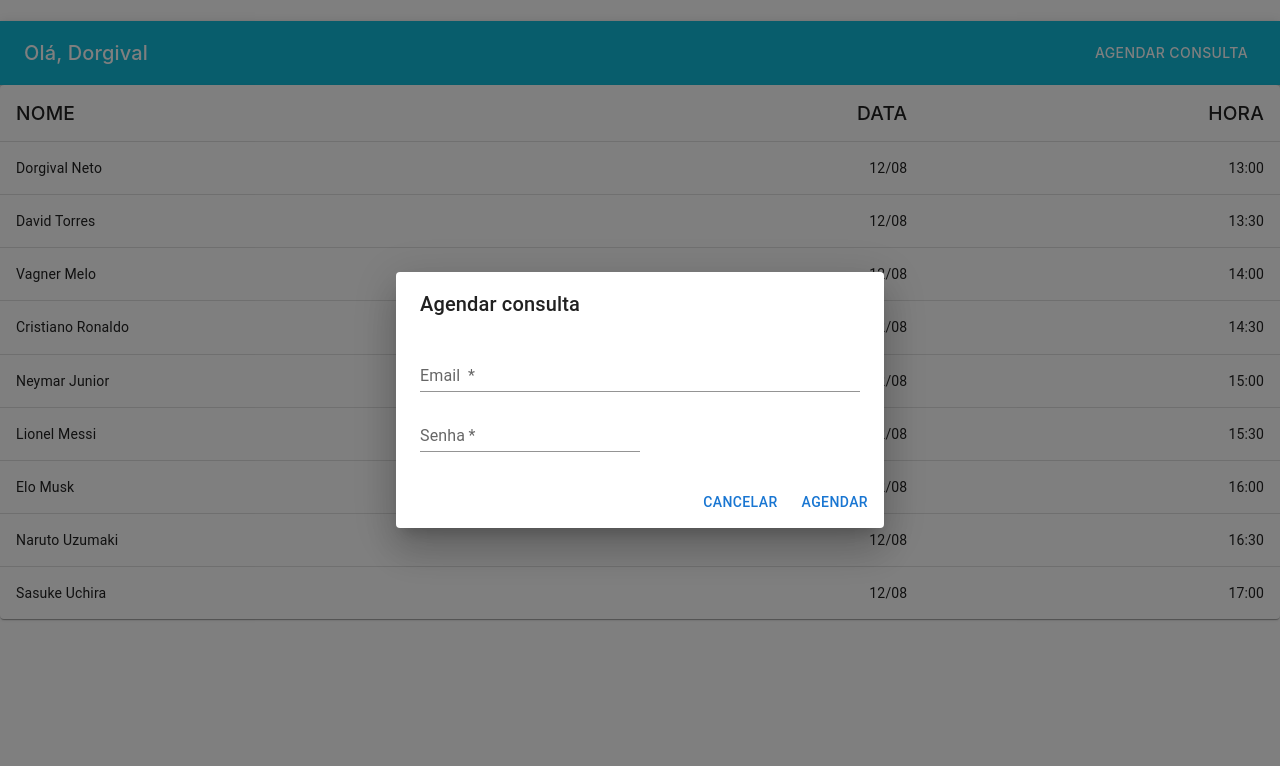
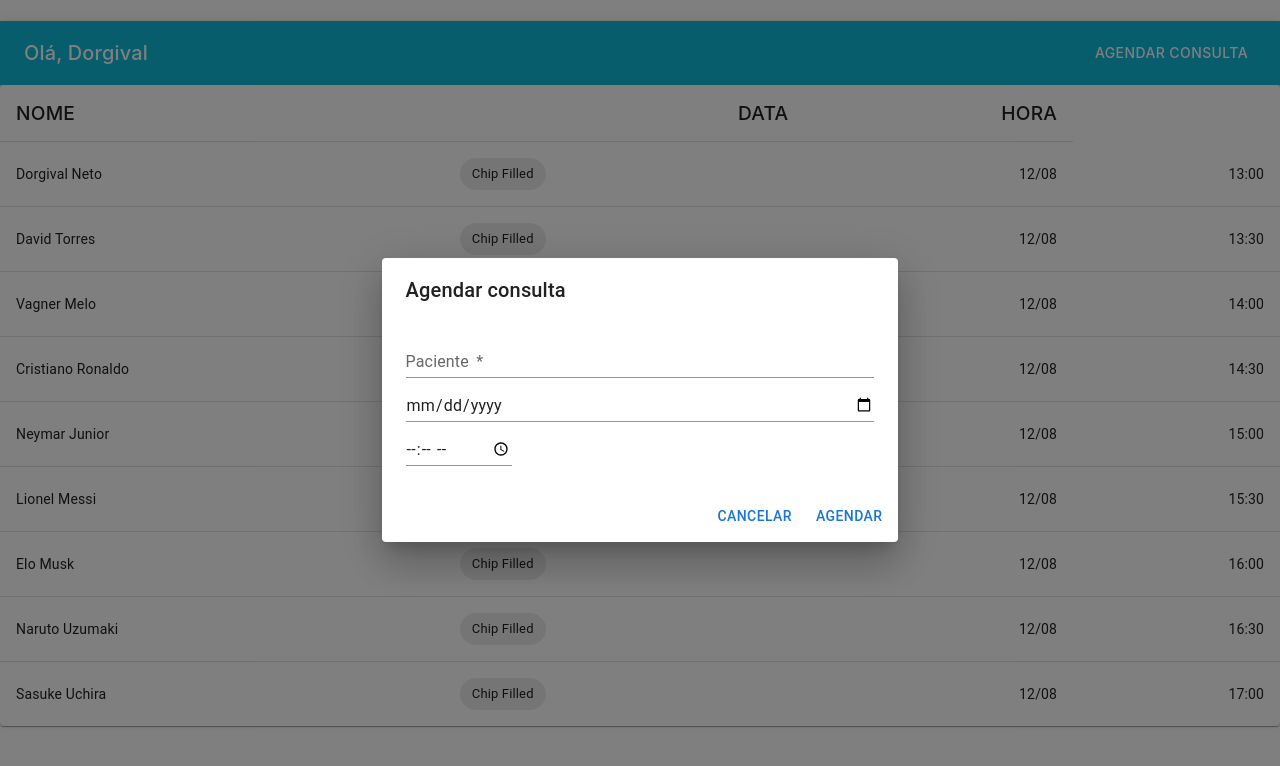
Before and after one commit to DorgivalNeto/daw2-frontend, a React (Create React App) app: page /servico in a window 1280 px wide. Both pictures are taken after a click on the button "AGENDAR CONSULTA". Shown: the top 766 px of the page. Built offline with nearby package versions, Linux system fonts and the light colour scheme.

Commit message:
Alteração
alteração na barra de navegação

```diff
--- a/src/components/BarraDeCadastro/style.css
+++ b/src/components/BarraDeCadastro/style.css
@@ -0,0 +1,3 @@
+.barra-cadastro{
+    color: rgb(27, 71, 216);
+}
--- a/src/components/BarraDeNavegacao/index.js
+++ b/src/components/BarraDeNavegacao/index.js
@@ -41,8 +41,8 @@ function BarraDeNavegacao() {
             event.preventDefault();
             const formData = new FormData(event.currentTarget);
             const formJson = Object.fromEntries(formData.entries());
-            const email = formJson.email;
-            console.log(email);
+            const Data = formJson.Data;
+            console.log(Data);
             handleClose();
           },
         }}
@@ -56,10 +56,20 @@ function BarraDeNavegacao() {
             autoFocus
             required
             margin="dense"
-            id="name"
-            name="email"
-            label="Email "
-            type="email"
+            id="Paciente"
+            name="Paciente"
+            label="Paciente "
+            type="string"
+            fullWidth
+            variant="standard"
+          />
+          <TextField
+            autoFocus
+            required
+            margin="dense"
+            id="Data"
+            name="Data"
+            type="date"
             fullWidth
             variant="standard"
           />
@@ -68,11 +78,10 @@ function BarraDeNavegacao() {
             required
             margin="dense"
             variant="standard"
-            name="password"
-            label="Senha"
-            type="password"
-            id="password"
-            autoComplete="current-password"
+            name="Horario"
+            type="time"
+            id="Horario"
+            autoComplete="current-Horario"
           />
         </DialogContent>
         <DialogActions>
--- a/src/components/CardCadastro/index.js
+++ b/src/components/CardCadastro/index.js
@@ -29,20 +29,22 @@ function CardCadastro() {
                 <Stack spacing={2}>
 
                     <TextField required id="nome-usuario" label="Nome" sx={{ display: "flex" }} />
-                    <TextField required id="cpf-usuario" label="CPF" sx={{ display: "flex" }} />
-                    <TextField required id="sus-usuario" label="Cartão do SUS" sx={{ display: "flex" }} />
-                    <TextField required id="telefone-usuario" label="Telefone" sx={{ display: "flex" }} />
+                    <TextField required id="cpf-usuario" label="CPF" type="number" sx={{ display: "flex" }} />
+                    <TextField required id="idade" label="Idade" sx={{ display: "flex" }} />
+                    <TextField id="fator rh" label="Tipo sanguineo (opcional)" sx={{ display: "flex" }} />
+                    <TextField required id="sus-usuario" label="Cartão do SUS" type="number" sx={{ display: "flex" }} />
+                    <TextField required id="telefone-usuario" label="Telefone" type="number" sx={{ display: "flex" }} />
                     <TextField required id="endereco-usuario" label="Endereço" sx={{ display: "flex" }} />
-                    <TextField required id="email-usuario" label="Email" sx={{ display: "flex" }} />
+                    <TextField required id="email-usuario" label="Email" type="email" sx={{ display: "flex" }} />
                     <TextField required id="senha-usuario" label="Senha" sx={{ display: "flex" }} />
                     <TextField required id="confirma-senha-usuario" label="Confirmar Senha" sx={{ display: "flex" }} />
 
                     <Button variant="contained" sx={{
                         color: "white",
                         backgroundColor: "#11BBD9",
-                        fontFamily:"inherit"
+                        fontFamily: "inherit"
 
-                    }}>Cadastrar</Button>;
+                    }}>Cadastrar</Button>
 
 
                 </Stack>
--- a/src/components/Cardlist/index.js
+++ b/src/components/Cardlist/index.js
@@ -6,18 +6,19 @@ import TableContainer from '@mui/material/TableContainer';
 import TableHead from '@mui/material/TableHead';
 import TableRow from '@mui/material/TableRow';
 import Paper from '@mui/material/Paper';
+import { Chip } from "@mui/material";
 import Logo from '../../assets/images/logo.png'
 
 
 const createData = (name, Date, Time) => {
-    return { name, Date, Time};
+  return { name, Date, Time };
 }
 
 const rows = [
-    createData('Dorgival Neto',  '12/08', '13:00'),
-    createData('David Torres',  '12/08', '13:30'),
-    createData('Vagner Melo',  '12/08', '14:00'),
-    createData('Cristiano Ronaldo', '12/08',  '14:30'),
+  createData('Dorgival Neto', '12/08', '13:00'),
+  createData('David Torres', '12/08', '13:30'),
+  createData('Vagner Melo', '12/08', '14:00'),
+  createData('Cristiano Ronaldo', '12/08', '14:30'),
   createData('Neymar Junior', '12/08', '15:00'),
   createData('Lionel Messi', '12/08', '15:30'),
   createData('Elo Musk', '12/08', '16:00'),
@@ -27,16 +28,16 @@ const rows = [
 
 <img src={Logo} />
 
-function Cardlist(){
+function Cardlist() {
 
   return (
     <TableContainer component={Paper}>
       <Table sx={{ minWidth: 650, }} aria-label="simple table">
         <TableHead>
           <TableRow >
-            <TableCell sx={{ fontFamily:"inherit", fontSize:"60%",}}>NOME</TableCell>
-            <TableCell align="right" sx={{ fontFamily:"inherit", fontSize:"60%"}}>DATA</TableCell>
-            <TableCell align="right" sx={{ fontFamily:"inherit", fontSize:"60%"}}>HORA</TableCell>
+            <TableCell sx={{ fontFamily: "inherit", fontSize: "60%", }}>NOME</TableCell>
+            <TableCell align="right" sx={{ fontFamily: "inherit", fontSize: "60%" }}>DATA</TableCell>
+            <TableCell align="right" sx={{ fontFamily: "inherit", fontSize: "60%" }}>HORA</TableCell>
           </TableRow>
         </TableHead>
         <TableBody>
@@ -48,7 +49,11 @@ function Cardlist(){
               <TableCell component="th" scope="row">
                 {row.name}
               </TableCell>
-              <TableCell align="right">{row.Date}</TableCell>
+              <TableCell component="th" scope="row">
+              <Chip label="Chip Filled" />
+
+              </TableCell>
+              <TableCell align="right" sx={{alignItems:"baseline"}}>{row.Date}</TableCell>
               <TableCell align="right">{row.Time}</TableCell>
             </TableRow>
           ))}
@@ -60,7 +65,7 @@ function Cardlist(){
 }
 
 
-export default Cardlist;{
+export default Cardlist; {
 
 
 }
--- a/src/components/TelaLogin/index.js
+++ b/src/components/TelaLogin/index.js
@@ -51,6 +51,9 @@ function TelaLogin() {
                     display: 'flex',
                     flexDirection: 'column',
                     alignItems: 'center',
+                    justifyContent:"center",
+                    minWidth:"320px",
+                    maxWidth:"1120px"
                 }}
             >
                 <img src={Logo}/>
```
Also changed, not shown: src/components/BarradeCadastro/index.js (+19 -19 lines), src/components/Cardcadastro/index.js (+65 -0 lines), 1 other file (tests, documents, lock files or other folders). Lines whose indentation alone changed are shown as unchanged.
